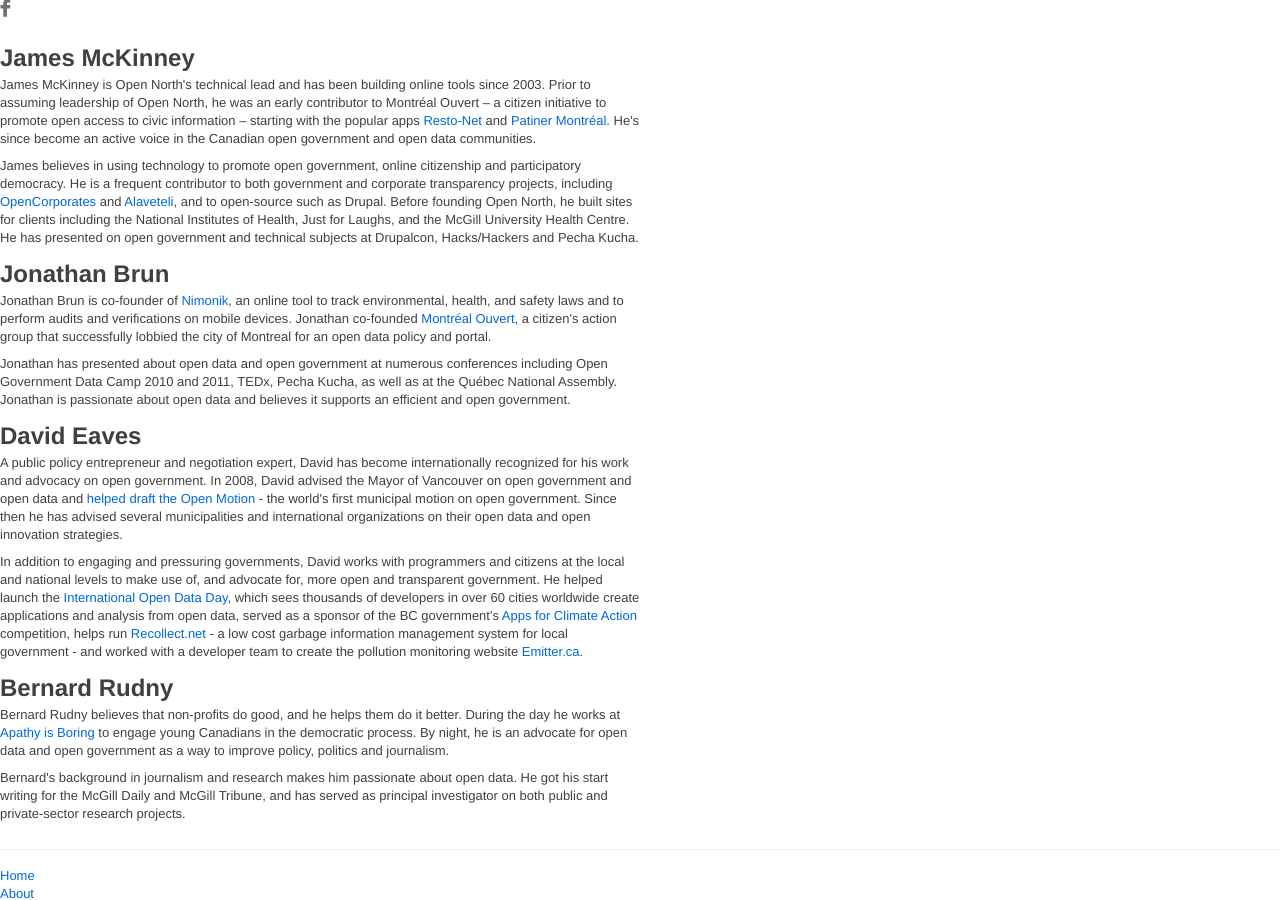
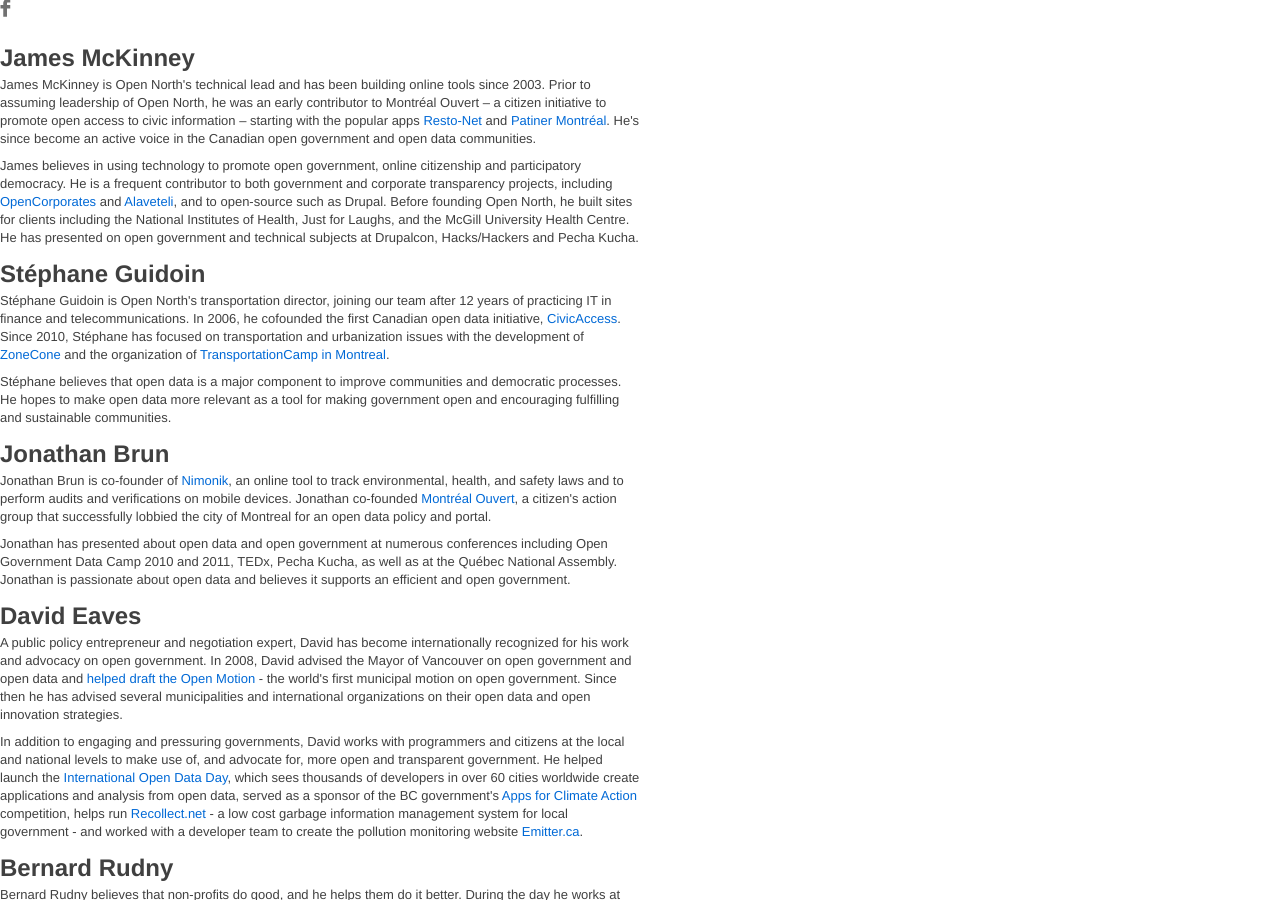
Before and after one commit to opennorth/wiki, a Jekyll site: the page built from en/team.html, in a window 1280 px wide and 900 px high, scrolled down 306 px. Built offline with Jekyll 4.4.1, drawn with Linux system fonts in a browser that asks for light colours; Markdown is read by kramdown in place of the engine named in the settings.

Commit message:
add press mention, stéphane bio

```diff
--- a/en/press.html
+++ b/en/press.html
@@ -25,6 +25,7 @@
           <h2>Recent Press Articles &amp; Mentions</h2>
 
           <ul>
+            <li><a href="http://www.chathamthisweek.com/2012/06/19/making-democracy-easier-for-citizens">Making democracy easier for citizens</a> Chatham This Week (Jun 19, 2012) <span class="label citizenbudget">Citizen Budget</span></li>
             <li><a href="http://journalmetro.com/actualites/montreal/107700/consulter-les-citoyens-kossa-donne/">Consulter les citoyens, kossa donne?</a> Journal Métro (Jun 13, 2012) <span class="label citizenbudget">Citizen Budget</span></li>
             <li><a href="http://www.cbc.ca/spark/episodes/2012/04/27/spark-180-april-29-may-1-2012/#5">Tools for Canada's 21st century democracy?</a> CBC Radio: Spark (May 1, 2012)</a></li>
 {% comment %}<li><a href="http://sunlightfoundation.com/blog/2012/04/20/guess-whos-coming-to-tcamp12-the-michael-mulley-edition/">Guess Who's Coming to TCamp12: The Michael Mulley Edition</a> Sunlight Foundation (Apr 20, 2012)</li>{% endcomment %}
--- a/en/team.html
+++ b/en/team.html
@@ -14,6 +14,15 @@
 </h2>
 <p>James McKinney is Open North's technical lead and has been building online tools since 2003. Prior to assuming leadership of Open North, he was an early contributor to Montréal Ouvert – a citizen initiative to promote open access to civic information – starting with the popular apps <a href="http://resto-net.ca/">Resto-Net</a> and <a href="http://patinermontreal.ca/">Patiner Montréal</a>. He's since become an active voice in the Canadian open government and open data communities.</p>
 <p>James believes in using technology to promote open government, online citizenship and participatory democracy. He is a frequent contributor to both government and corporate transparency projects, including <a href="http://opencorporates.com/">OpenCorporates</a> and <a href="http://www.alaveteli.org/">Alaveteli</a>, and to open-source such as Drupal. Before founding Open North, he built sites for clients including the National Institutes of Health, Just for Laughs, and the McGill University Health Centre. He has presented on open government and technical subjects at Drupalcon, Hacks/Hackers and Pecha Kucha.</p>
+
+<h2>
+  Stéphane Guidoin
+  <a class="social linkedin" href="http://www.linkedin.com/in/stephaneguidoin" title="View Stéphane Guidoin's profile on LinkedIn">
+    <img src="/img/blank.gif" alt="LinkedIn">
+  </a>
+</h2>
+<p>Stéphane Guidoin is Open North's transportation director, joining our team after 12 years of practicing IT in finance and telecommunications. In 2006, he cofounded the first Canadian open data initiative, <a href="http://civicaccess.ca/">CivicAccess</a>. Since 2010, Stéphane has focused on transportation and urbanization issues with the development of <a href="http://zonecone.ca">ZoneCone</a> and the organization of <a href="http://www.livinglabmontreal.org/TranspoCampMTL">TransportationCamp in Montreal</a>.</p>
+<p>Stéphane believes that open data is a major component to improve communities and democratic processes. He hopes to make open data more relevant as a tool for making government open and encouraging fulfilling and sustainable communities.</p>
 
 <h2>
   Jonathan Brun
--- a/fr/media.html
+++ b/fr/media.html
@@ -25,6 +25,7 @@
           <h2>Articles de presse récents</h2>
 
           <ul>
+            <li><a href="http://www.chathamthisweek.com/2012/06/19/making-democracy-easier-for-citizens">Making democracy easier for citizens</a> Chatham This Week (19 juin 2012) <span class="label citizenbudget">Budget Citoyen</span></li>
             <li><a href="http://journalmetro.com/actualites/montreal/107700/consulter-les-citoyens-kossa-donne/">Consulter les citoyens, kossa donne?</a> Journal Métro (13 juin 2012) <span class="label citizenbudget">Budget Citoyen</span></li>
             <li><a href="http://www.cbc.ca/spark/episodes/2012/04/27/spark-180-april-29-may-1-2012/#5">Tools for Canada's 21st century democracy?</a> CBC Radio: Spark (1 mai 2012)</a></li>
 {% comment %}<li><a href="http://sunlightfoundation.com/blog/2012/04/20/guess-whos-coming-to-tcamp12-the-michael-mulley-edition/">Guess Who's Coming to TCamp12: The Michael Mulley Edition</a> Sunlight Foundation (20 avr. 2012)</li>{% endcomment %}
```
Also changed, not shown: fr/equipe.html (+9 -0 lines).
